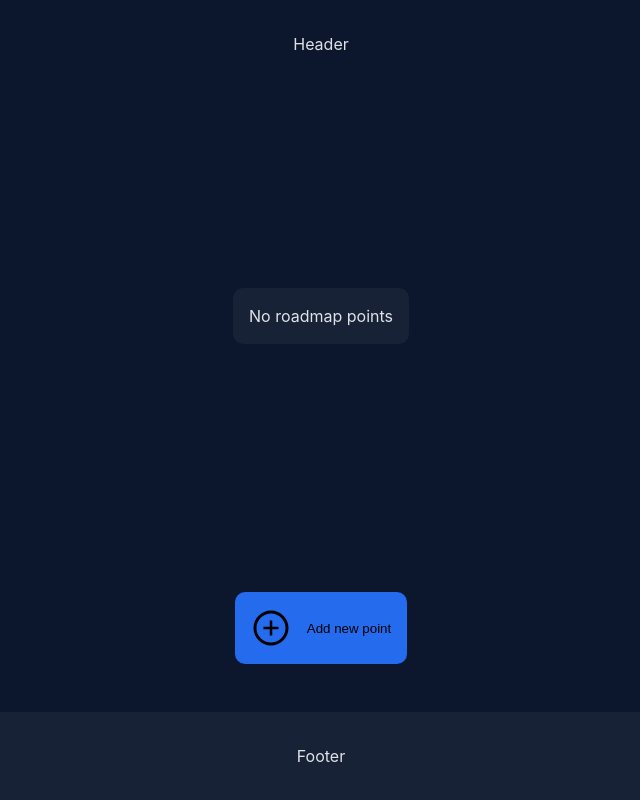
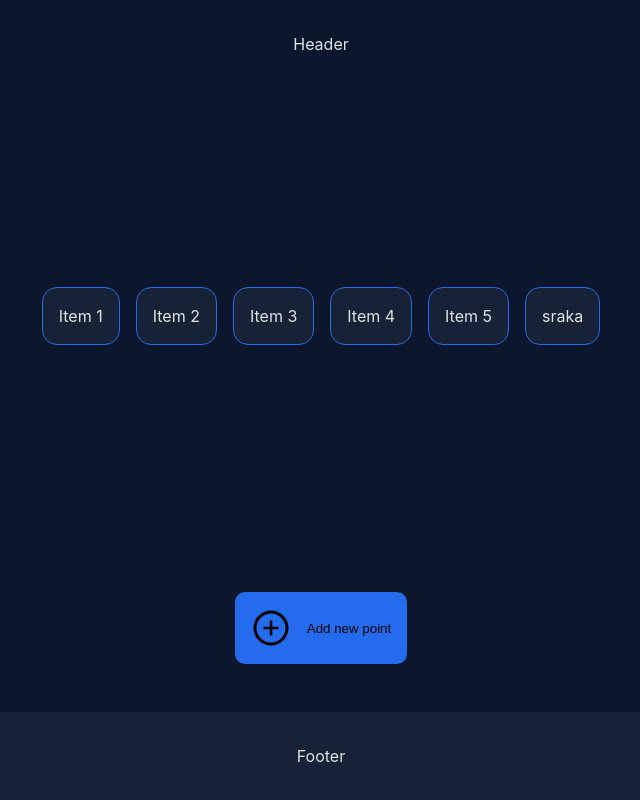
Before and after one commit to pawelrybka/React-Typescript-Game, a React (Vite) app: page / in a window 1280 px wide. Shown: the whole page, without its empty margins (319-959 px from the left). Built offline with nearby package versions, Linux system fonts and the light colour scheme.

Commit message:
Create Array of points

```diff
--- a/src/components/Point/Point.module.css
+++ b/src/components/Point/Point.module.css
@@ -0,0 +1,8 @@
+.point{
+    padding: 1rem;
+    border-radius: 15px;
+    border: 1px solid var(--light-blue);
+    background-color: var(--dark-blue);
+    display: flex;
+
+}
--- a/src/components/Point/Point.tsx
+++ b/src/components/Point/Point.tsx
@@ -1,8 +1,12 @@
 import styles from './Point.module.css'
 
-const Point = () => {
+type props ={
+  elem: string
+}
+
+const Point = ({elem}: props) => {
   return (
-    <div>Point</div>
+    <div className={styles.point}>{elem}</div>
   )
 }
 
--- a/src/components/Roadmap/Roadmap.module.css
+++ b/src/components/Roadmap/Roadmap.module.css
@@ -3,11 +3,11 @@
     display: flex;
     justify-content: center;
     align-items: center;
+    gap: 1rem;
 }
 
-.roadmap p {
-    background-color: red;
+/* .roadmap p {
     padding: 1rem;
     border-radius: 10px;
     background-color: var(--dark-blue);
-}
+} */
--- a/src/components/Roadmap/Roadmap.tsx
+++ b/src/components/Roadmap/Roadmap.tsx
@@ -1,9 +1,23 @@
 import styles from './Roadmap.module.css'
+import Point from '../Point/Point'
+
+const items = ['Item 1','Item 2','Item 3','Item 4','Item 5','sraka'];
+
+let itemList: JSX.Element[] = [];
+
+items.forEach((elem)=> itemList.push( <Point elem={elem}/> ))
 
 const Roadmap = () => {
+
   return (
     <div className={styles.roadmap}>
-      <p>No roadmap points</p>
+
+
+      {itemList}
+
+
+      {/* <p>No roadmap points</p> */}
+
     </div>
   )
 }
```
